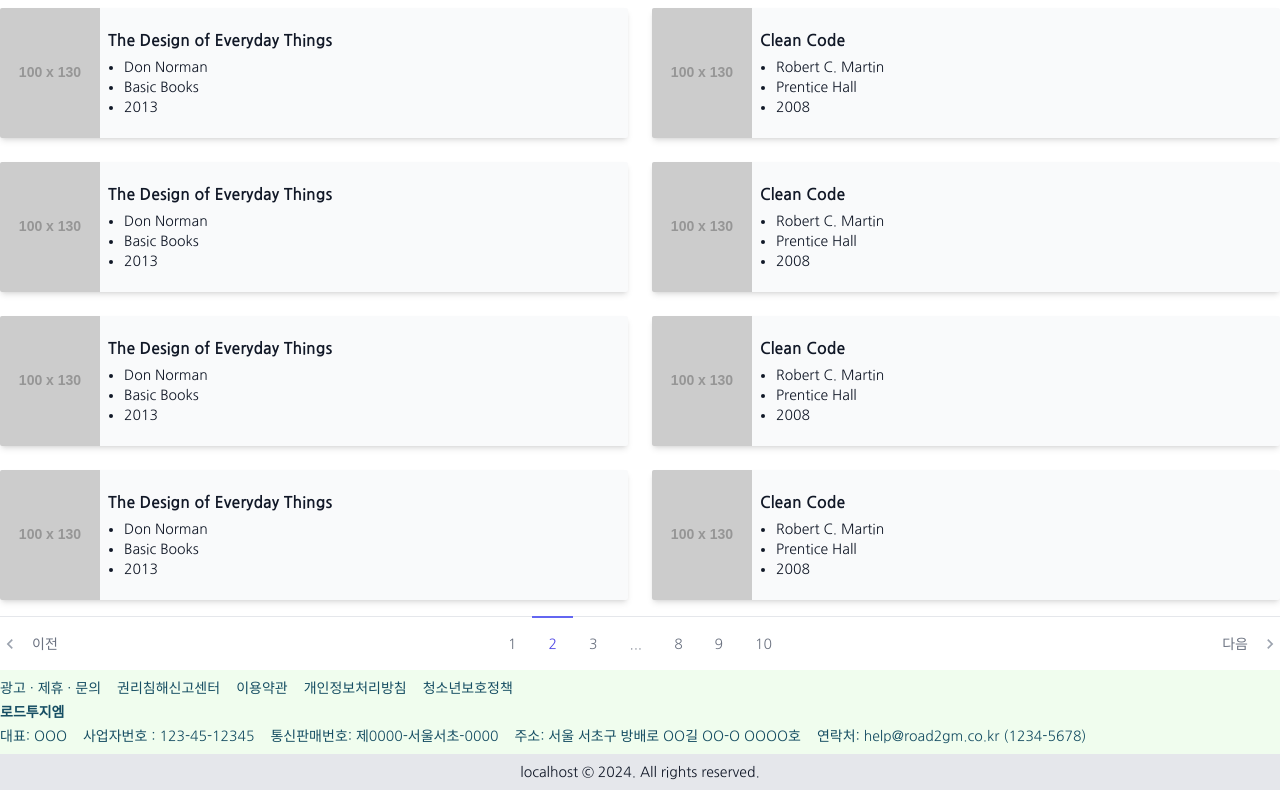
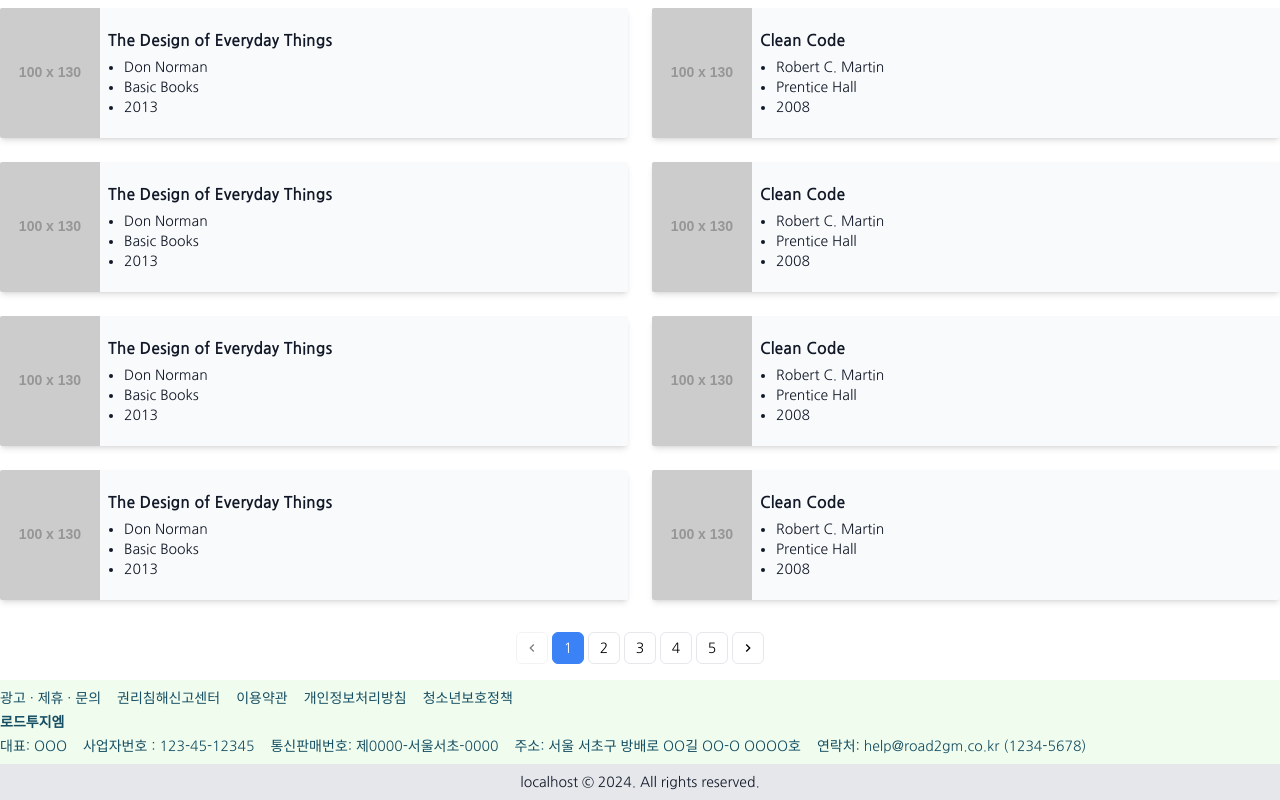
Before and after one commit to mairoo/road2gm-react, a React app: page /book in a window 1280 px wide. Shown: the part 1020-1820 px from the top of the page. Built offline with nearby package versions, Linux system fonts and the light colour scheme.

Commit message:
pagination

```diff
--- a/src/pages/book/index.tsx
+++ b/src/pages/book/index.tsx
@@ -1,4 +1,4 @@
-import React from "react";
+import React, {useState} from "react";
 import { MdChevronLeft, MdChevronRight, MdSearch } from "react-icons/md";
 
 const BookPage = () => {
@@ -23,6 +23,27 @@ const BookPage = () => {
 
   const list = new Array(10).fill(books).flat();
 
+  const [currentPage, setCurrentPage] = useState(1);
+
+  const totalPages = 10; // 전체 페이지 수 예시
+
+  // 표시할 페이지 번호 계산
+  const getPageNumbers = () => {
+    const pageNumbers = [];
+    let startPage = Math.max(1, currentPage - 2);
+    let endPage = Math.min(startPage + 4, totalPages);
+
+    // 마지막 페이지가 totalPages에 도달하지 않았을 때 시작 페이지 조정
+    if (endPage - startPage < 4) {
+      startPage = Math.max(1, endPage - 4);
+    }
+
+    for (let i = startPage; i <= endPage; i++) {
+      pageNumbers.push(i);
+    }
+    return pageNumbers;
+  };
+
   return (
       <div className="flex flex-col gap-y-4 p-1 md:p-0">
         <div className="px-1 md:px-0">
@@ -32,7 +53,7 @@ const BookPage = () => {
           <div className="mt-2 flex rounded-md shadow-sm">
             <div className="relative flex flex-grow items-stretch focus-within:z-10">
               <div className="pointer-events-none absolute inset-y-0 left-0 flex items-center pl-3">
-              <MdSearch aria-hidden="true" className="h-5 w-5 text-gray-400" />
+                <MdSearch aria-hidden="true" className="h-5 w-5 text-gray-400"/>
               </div>
               <input
                   id="email"
@@ -84,75 +105,39 @@ const BookPage = () => {
               </div>
           ))}
         </div>
-      <nav className="flex items-center justify-between border-t border-gray-200 px-4 sm:px-0 mb-4">
-        <div className="-mt-px flex w-0 flex-1">
-          <a
-            href="#"
-            className="inline-flex items-center border-t-2 border-transparent pr-1 pt-4 text-sm font-medium text-gray-500 hover:border-gray-300 hover:text-gray-700"
+        <div className="flex items-center justify-center w-full px-2 py-4">
+          <nav className="flex items-center gap-1 text-sm">
+            <button
+                onClick={() => setCurrentPage(prev => Math.max(1, prev - 1))}
+                disabled={currentPage === 1}
+                className="h-8 w-8 flex items-center justify-center rounded-md border disabled:opacity-50 disabled:cursor-not-allowed"
             >
-            <MdChevronLeft
-              aria-hidden="true"
-              className="mr-3 h-5 w-5 text-gray-400"
-            />
-            이전
-          </a>
+              <MdChevronLeft className="w-4 h-4"/>
+            </button>
+
+            {getPageNumbers().map(number => (
+                <button
+                    key={number}
+                    onClick={() => setCurrentPage(number)}
+                    className={`h-8 w-8 flex items-center justify-center rounded-md border
+              ${currentPage === number
+                        ? 'bg-blue-500 text-white border-blue-500'
+                        : 'hover:bg-gray-100'
+                    }`}
+                >
+                  {number}
+                </button>
+            ))}
+
+            <button
+                onClick={() => setCurrentPage(prev => Math.min(totalPages, prev + 1))}
+                disabled={currentPage === totalPages}
+                className="h-8 w-8 flex items-center justify-center rounded-md border disabled:opacity-50 disabled:cursor-not-allowed"
+            >
+              <MdChevronRight className="w-4 h-4"/>
+            </button>
+          </nav>
         </div>
-        <div className="hidden md:-mt-px md:flex">
-          <a
-            href="#"
-            className="inline-flex items-center border-t-2 border-transparent px-4 pt-4 text-sm font-medium text-gray-500 hover:border-gray-300 hover:text-gray-700"
-          >
-            1
-          </a>
-          {/* Current: "border-indigo-500 text-indigo-600", Default: "border-transparent text-gray-500 hover:text-gray-700 hover:border-gray-300" */}
-          <a
-            href="#"
-            aria-current="page"
-            className="inline-flex items-center border-t-2 border-indigo-500 px-4 pt-4 text-sm font-medium text-indigo-600"
-          >
-            2
-          </a>
-          <a
-            href="#"
-            className="inline-flex items-center border-t-2 border-transparent px-4 pt-4 text-sm font-medium text-gray-500 hover:border-gray-300 hover:text-gray-700"
-          >
-            3
-          </a>
-          <span className="inline-flex items-center border-t-2 border-transparent px-4 pt-4 text-sm font-medium text-gray-500">
-            ...
-          </span>
-          <a
-            href="#"
-            className="inline-flex items-center border-t-2 border-transparent px-4 pt-4 text-sm font-medium text-gray-500 hover:border-gray-300 hover:text-gray-700"
-          >
-            8
-          </a>
-          <a
-            href="#"
-            className="inline-flex items-center border-t-2 border-transparent px-4 pt-4 text-sm font-medium text-gray-500 hover:border-gray-300 hover:text-gray-700"
-          >
-            9
-          </a>
-          <a
-            href="#"
-            className="inline-flex items-center border-t-2 border-transparent px-4 pt-4 text-sm font-medium text-gray-500 hover:border-gray-300 hover:text-gray-700"
-          >
-            10
-          </a>
-        </div>
-        <div className="-mt-px flex w-0 flex-1 justify-end">
-          <a
-            href="#"
-            className="inline-flex items-center border-t-2 border-transparent pl-1 pt-4 text-sm font-medium text-gray-500 hover:border-gray-300 hover:text-gray-700"
-          >
-            다음
-            <MdChevronRight
-              aria-hidden="true"
-              className="ml-3 h-5 w-5 text-gray-400"
-            />
-          </a>
-        </div>
-      </nav>
       </div>
   );
 };
```
Lines whose indentation alone changed are shown as unchanged.
